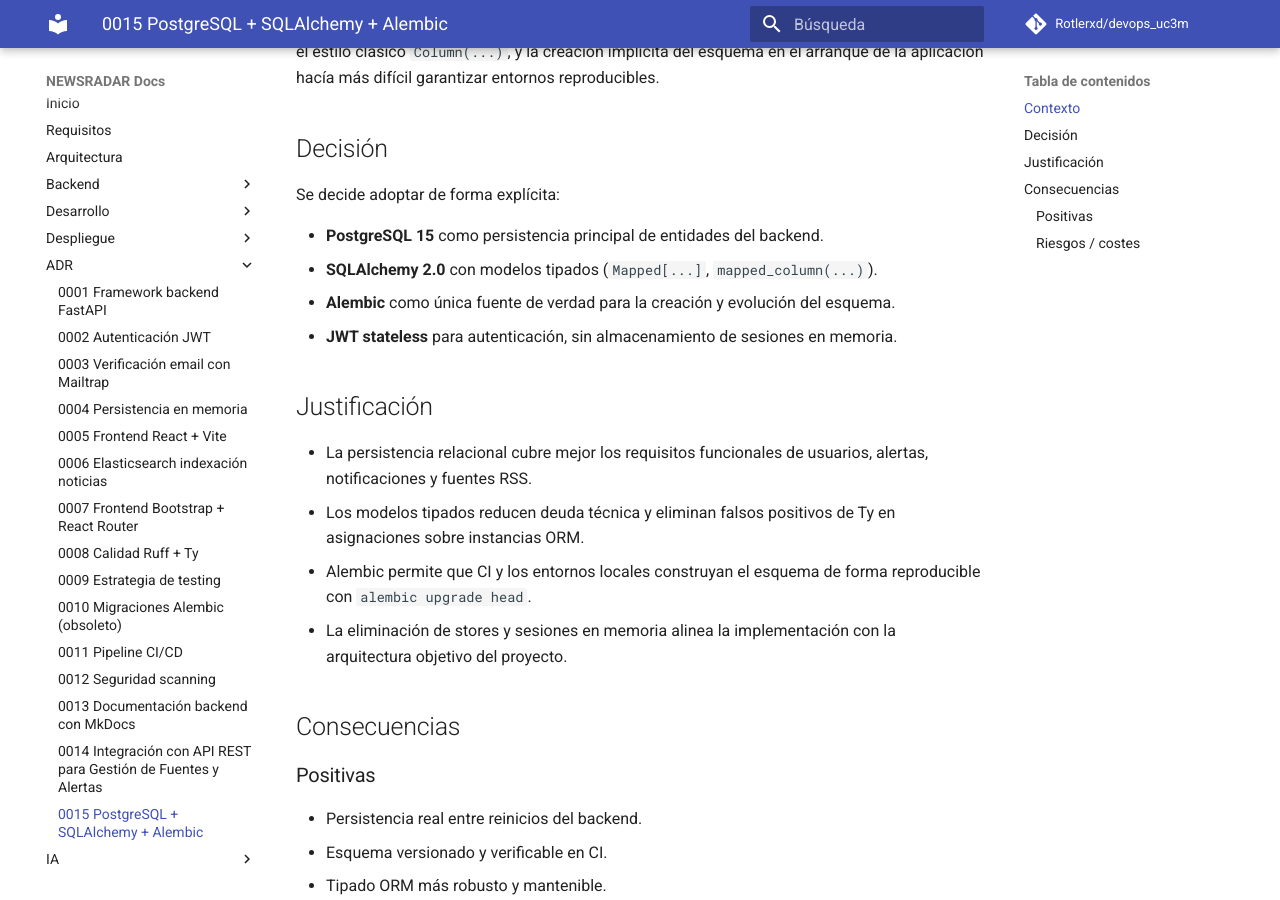
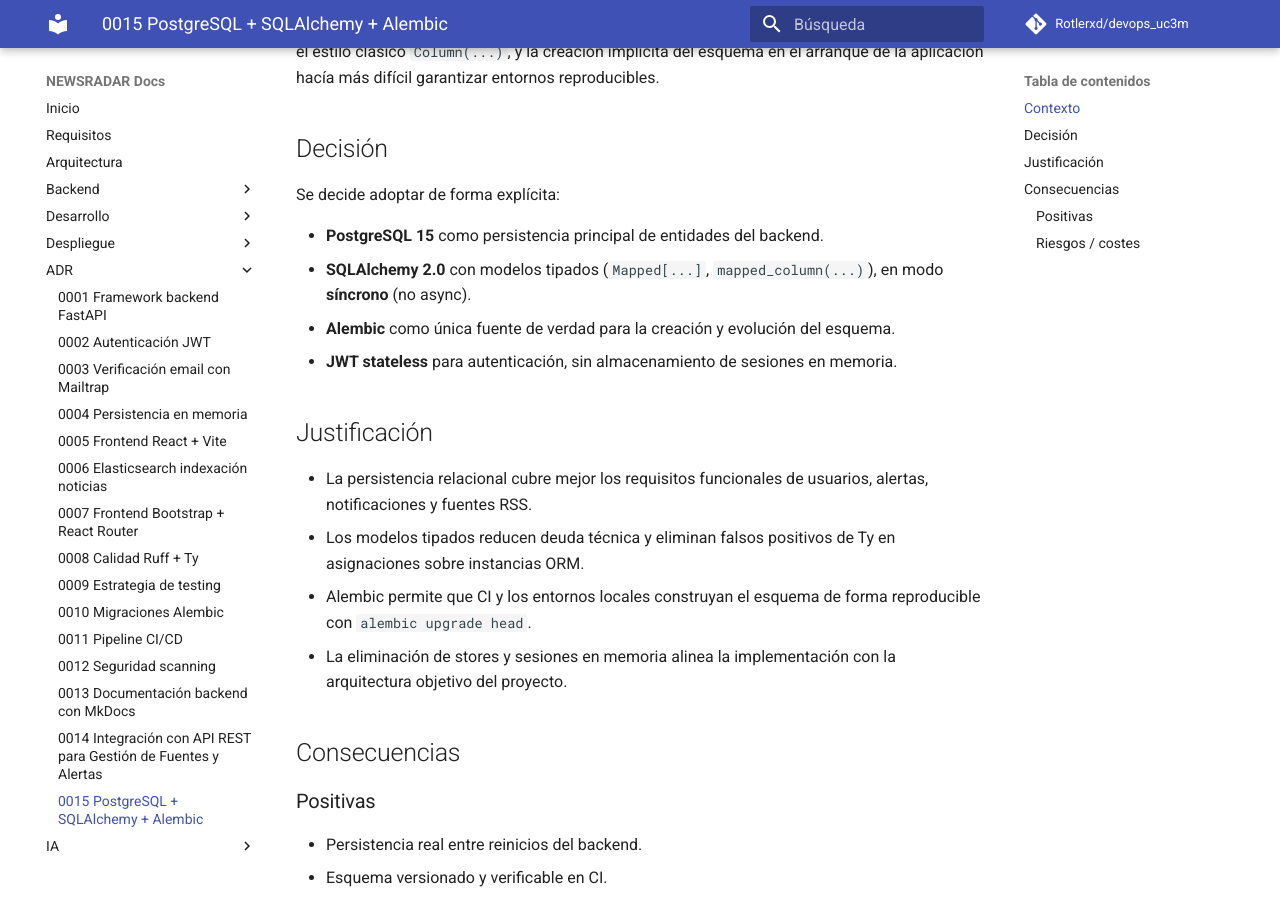
Before and after one commit to Rotlerxd/devops_uc3m, an MkDocs documentation site: the page built from docs/adr/0015-postgresql-sqlalchemy-alembic.md, in a window 1280 px wide and 900 px high, scrolled down 654 px. Built offline with MkDocs 1.6.1 and Material for MkDocs 9.7.7, drawn with Linux system fonts in a browser that asks for light colours; comment, search, counter and statistics services are not loaded.

Commit message:
docs: rename ADR 0010 obsoleto suffix, add síncrono to ADR 0015, update all references
Cherry-pick from origin/main:
- Rename 0010: drop (obsoleto) suffix, keeping ADR 0004 in-memory as canonical 0004
- Update 0010 references in README.md, mkdocs.yml, docs/architecture.md
- Add 'síncrono' clarification to ADR 0015 decision text

Rejected from origin/main:
- ADR 0004-persistencia-postgresql.md (keep 0004-persistencia-en-memoria.md instead)
- 0010 original content (keep our superseded record)
- All backend/code changes

```diff
--- a/docs/adr/0015-postgresql-sqlalchemy-alembic.md
+++ b/docs/adr/0015-postgresql-sqlalchemy-alembic.md
@@ -26,7 +26,7 @@
 Se decide adoptar de forma explícita:
 
 - **PostgreSQL 15** como persistencia principal de entidades del backend.
-- **SQLAlchemy 2.0** con modelos tipados (`Mapped[...]`, `mapped_column(...)`).
+- **SQLAlchemy 2.0** con modelos tipados (`Mapped[...]`, `mapped_column(...)`), en modo **síncrono** (no async).
 - **Alembic** como única fuente de verdad para la creación y evolución del esquema.
 - **JWT stateless** para autenticación, sin almacenamiento de sesiones en memoria.
 
--- a/mkdocs.yml
+++ b/mkdocs.yml
@@ -44,7 +44,7 @@
       - 0007 Frontend Bootstrap + React Router: adr/0007-frontend-bootstrap-react-router.md
       - 0008 Calidad Ruff + Ty: adr/0008-calidad-codigo-ruff-ty.md
       - 0009 Estrategia de testing: adr/0009-estrategia-testing-pytest-vitest-playwright.md
-      - 0010 Migraciones Alembic (obsoleto): adr/0010-migraciones-bd-alembic-(obsoleto).md
+      - 0010 Migraciones Alembic: adr/0010-migraciones-bd-alembic.md
       - 0011 Pipeline CI/CD: adr/0011-pipeline-cicd-github-actions.md
       - 0012 Seguridad scanning: adr/0012-seguridad-scanning-pip-audit-trivy-sonarqube.md
       - 0013 Documentación backend con MkDocs: adr/0013-documentacion-backend-mkdocs-docstrings.md
```
Also changed, not shown: README.md (+1 -1 lines), docs/architecture.md (+1 -1 lines), docs/adr/0010-migraciones-bd-alembic.md (renamed from docs/adr/0010-migraciones-bd-alembic-(obsoleto).md).
